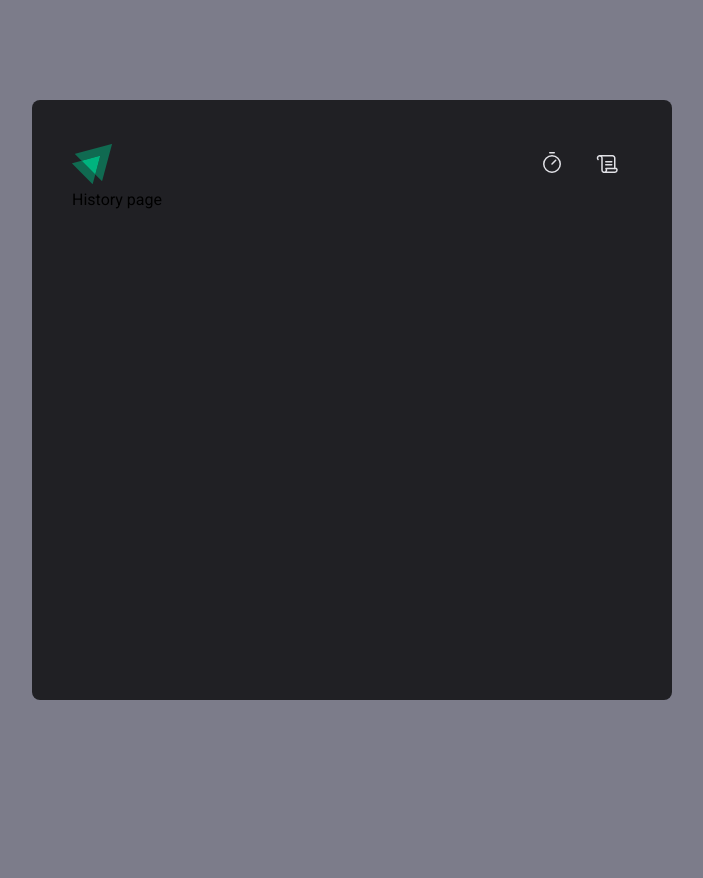
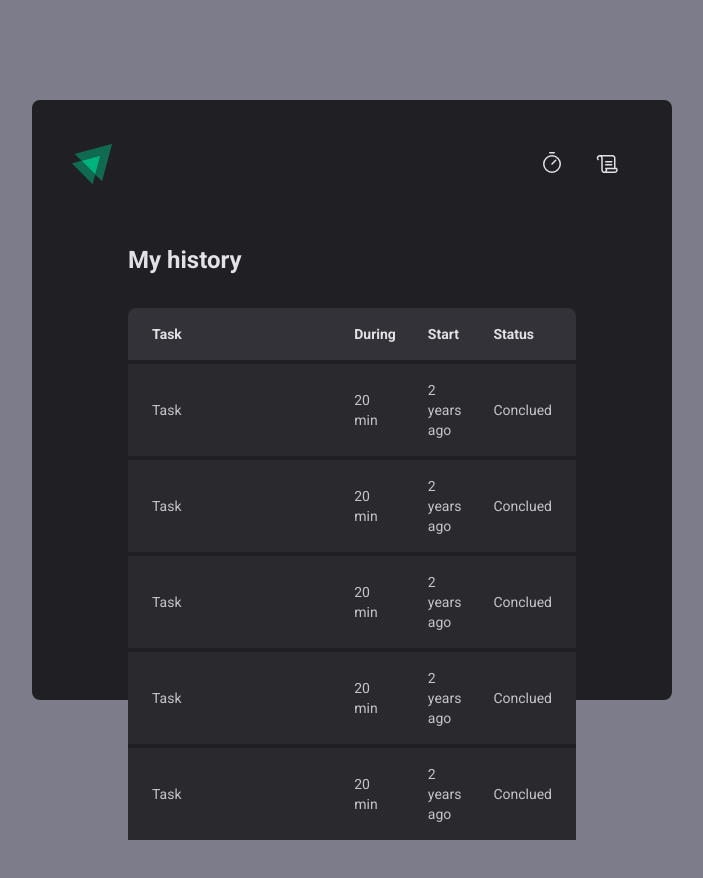
Before and after one commit to weslleyolli/ignite-timer, a React (Vite) app: page /history in a window 1280 px wide. Shown: the top 878 px of the page, without its empty margins (288-991 px from the left). Before the commit the page ends 800 px from the top, so only its background shows below. Built offline with nearby package versions, Linux system fonts and the light colour scheme.

Commit message:
page history

```diff
--- a/src/pages/History.tsx
+++ b/src/pages/History.tsx
@@ -1,3 +1,52 @@
 export function History() {
-  return <h1>History page</h1>
+  return (
+    <div className="flex-1 p-14 flex flex-col">
+      <h1 className="text-2xl text-gray100 font-extrabold">My history</h1>
+
+      <div className="flex-1 overflow-auto mt-8">
+        <table className="w-full border-collapse ">
+          <thead>
+            <tr>
+              <th className="rounded-tl-lg pl-6">Task</th>
+              <th>During</th>
+              <th>Start</th>
+              <th className="rounded-tr-lg pr-6 ">Status</th>
+            </tr>
+          </thead>
+          <tbody>
+            <tr>
+              <td>Task</td>
+              <td>20 min</td>
+              <td>2 years ago</td>
+              <td>Conclued</td>
+            </tr>
+            <tr>
+              <td>Task</td>
+              <td>20 min</td>
+              <td>2 years ago</td>
+              <td>Conclued</td>
+            </tr>
+            <tr>
+              <td>Task</td>
+              <td>20 min</td>
+              <td>2 years ago</td>
+              <td>Conclued</td>
+            </tr>
+            <tr>
+              <td>Task</td>
+              <td>20 min</td>
+              <td>2 years ago</td>
+              <td>Conclued</td>
+            </tr>
+            <tr>
+              <td>Task</td>
+              <td>20 min</td>
+              <td>2 years ago</td>
+              <td>Conclued</td>
+            </tr>
+          </tbody>
+        </table>
+      </div>
+    </div>
+  )
 }
--- a/src/styles/global.css
+++ b/src/styles/global.css
@@ -24,3 +24,11 @@ body, input, textarea, button {
     font-weight: 400;
     font-size: 1rem;
 }
+
+th {
+    @apply bg-gray600 p-4 text-left text-gray100 text-sm
+}
+
+td {
+    @apply bg-gray700 border-t-4 border-gray800 p-4 text-sm text-gray300 first:pl-6 first:w-1/2 last:pr-6
+}
```
